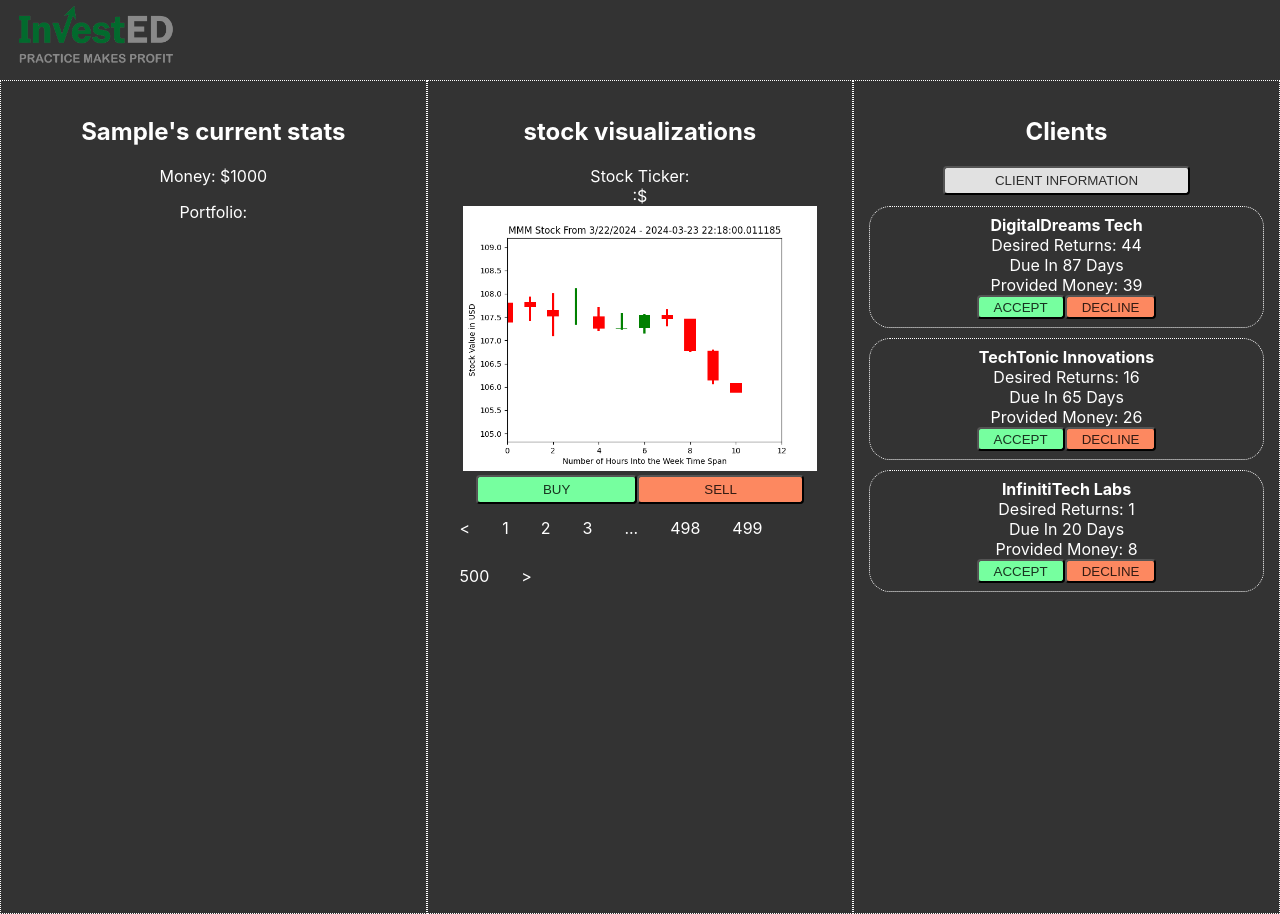
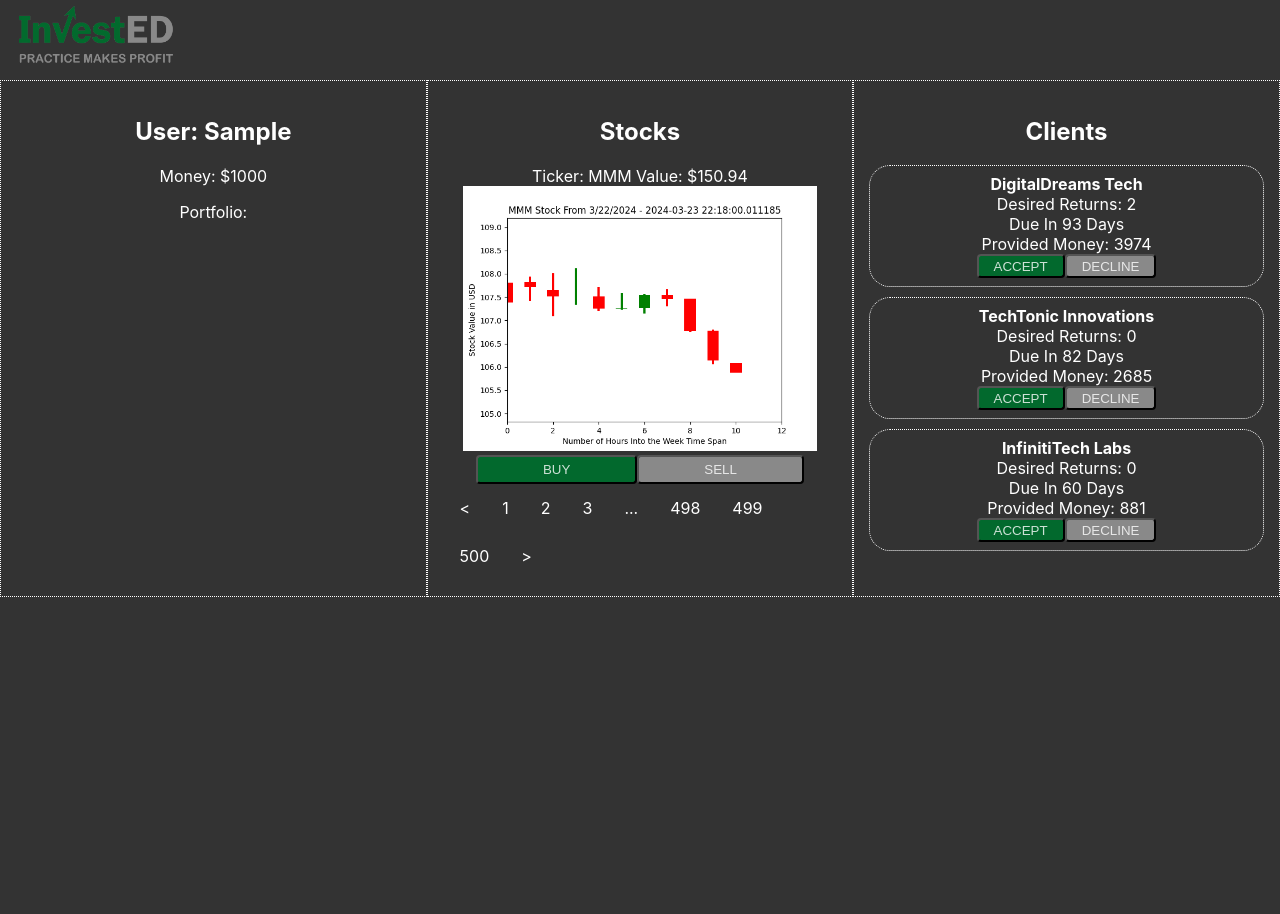
Before and after one commit to rrachelhuangg/2024-HooHacks, a React (Create React App) app in the folder frontend/: page / in a window 1280 px wide. Both pictures are taken after typing "Sample" into the empty fields and a click on the input 639 px from the left and 332 px from the top of the page. After the commit the page ends 800 px from the top, so only its background shows below. Built offline with nearby package versions, Linux system fonts and the light colour scheme.

Commit message:
modified colors to match logo theme

```diff
--- a/frontend/src/App.css
+++ b/frontend/src/App.css
@@ -95,8 +95,8 @@ li a:hover {
 
 .buyButton {
   text-decoration: none;
-  color: rgba(0, 0, 0, 0.8);
-  background: rgb(118, 255, 159);
+  color: rgba(255, 255, 255, 0.8);
+  background: #02692d;
   padding: 5px 65px;
   border-radius: 4px;
   font-weight: normal;
@@ -106,8 +106,8 @@ li a:hover {
 
 .sellButton {
   text-decoration: none;
-  color: rgba(0, 0, 0, 0.8);
-  background: rgb(253, 136, 96);
+  color: rgba(255, 255, 255, 0.8);
+  background: #898989;
   padding: 5px 65px;
   border-radius: 4px;
   font-weight: normal;
@@ -117,15 +117,14 @@ li a:hover {
 
 .buyButton:hover {
   color: rgb(219, 219, 219);
-  background: rgb(46, 161, 81);
+  background: #02692d;
   cursor: pointer;
-  font-weight:bold;
+  font-weight:bolder;
 }
 
 .sellButton:hover {
   color: rgb(223, 223, 223);
   font-weight: bold;
-  background: rgb(255, 113, 66);
   cursor: pointer;
 }
 
@@ -198,8 +197,8 @@ li a:hover {
 
 .acceptButton {
   text-decoration: none;
-  color: rgba(0, 0, 0, 0.8);
-  background: rgb(118, 255, 159);
+  color: rgba(255, 255, 255, 0.8);
+  background: #02692d;
   padding: 2.5px 15px;
   border-radius: 4px;
   font-weight: normal;
@@ -209,15 +208,15 @@ li a:hover {
 
 .acceptButton:hover {
   color: rgb(219, 219, 219);
-  background: rgb(46, 161, 81);
+  background: #02692d;
   cursor: pointer;
-  font-weight:bold;
+  font-weight:bolder;
 }
 
 .declineButton {
   text-decoration: none;
-  color: rgba(0, 0, 0, 0.8);
-  background: rgb(253, 136, 96);
+  color: rgba(255, 255, 255, 0.8);
+  background: #898989;
   padding: 2.5px 15px;
   border-radius: 4px;
   font-weight: normal;
@@ -228,6 +227,5 @@ li a:hover {
 .declineButton:hover {
   color: rgb(223, 223, 223);
   font-weight: bold;
-  background: rgb(255, 113, 66);
   cursor: pointer;
 }
--- a/frontend/src/App.js
+++ b/frontend/src/App.js
@@ -1,6 +1,6 @@
 import logo from './logo.svg';
 import './App.css';
-import { useEffect, useState } from "react"; // useState for storing data and useEffect for changing data on click
+import { useEffect, useState, useMemo } from "react"; // useState for storing data and useEffect for changing data on click
 import * as React from 'react';
 import ReactPaginate from "react-paginate"; // for pagination
 
@@ -14,35 +14,17 @@ function NavBar(){
 </ul></>);
 }
 
-let acceptedClients = {};
-function ClientComponent({clientName, desiredReturns, dueDate, givenMoney}){
-  const [bgC, setBGC] = useState("");
-  const [vB, setVB] = useState("visible");
-  function acceptClient(){
-    acceptedClients[clientName]=[desiredReturns, dueDate, givenMoney];
-    setBGC("red");
-    setVB("hidden");
-  }
 
 
-  return(<>
-    <div className = "clientComponent" style={{backgroundColor:bgC}}>
-    <div><strong>{clientName}</strong></div>
-    <div>Desired Returns: {desiredReturns}</div>
-    <div>Due In {dueDate} Days</div>
-    <div>Provided Money: {givenMoney}</div>
-    <div style={{visibility:vB}}>
-    <button className = "acceptButton" onClick = {acceptClient}>Accept</button><button className = "declineButton">Decline</button>
-    </div></div>
-    </>);
-}
 
 
-var closeValues = [];
-var stockTickers = [];
+var closeValues = ["150.94"];
+var stockTickers = ["MMM"];
+let clients = [];
 var stockz = ["MMM","AOS","ABT","ACN","AMD","AES","AFL","APD","ALB","ARE","LNT","ALL","AEE","AAL","AEP","AXP","AIG","AMT"];
 //AMD is the last png obtained
 function Control(props) {
+
 const [displayLogin, setLogin] = useState(props.displayLogin);
 const [name, setName] = useState("");
 const [money, setMoney] = useState(1000);
@@ -76,22 +58,21 @@ const n = 1;
 
     return(<>
     <div className = "tickerContainer">
-    <div>{stockTicker}:${closeVal}</div>
+    <div>Ticker: {stockTicker} Value: ${closeVal}</div>
     <img src = {path} className = "images"/>
       <button className = "buyButton" onClick = {buy}>Buy</button>
       <button className = "sellButton" onClick = {sell}>Sell</button></div></>
       );
   }
 
+
   const [ text, setText ] = useState();
-  const [dueDisplay, setDueDisplay] = useState(true);
-  function toggleDueDisplay(){
-    setDueDisplay(!dueDisplay);
-  }
+
   const[dueCurrent, setCurrentDisplay] = useState(false);
   function toggleCurrentDisplay(){
     setCurrentDisplay(!dueCurrent);
   }
+
 
     fetch( './graph_data.csv' )
         .then( response => response.text() )
@@ -111,6 +92,7 @@ const n = 1;
             }
         })
 
+
         const rows = [];
         for (let i = 0; i < 500; i++) {
             rows.push(<TickerDisplay index={i+1} closeVal={closeValues[i]} stockTicker={stockTickers[i]} />); //instead of passing i value, pass stock close value when ready
@@ -124,12 +106,56 @@ const n = 1;
           );
         }, [page]);
 
+
+
   const handleSubmit = (event) => {
     setLogin(false);
   }
 
+
+  //scuffed way of redirecting after login (toggles login stuff)
+  if (displayLogin) {
+    return(<>
+      <div className = "logoContainer"><img src = "./Logo.png" className="logo"/></div>
+    <form className = "loginPage" onSubmit={handleSubmit}>
+      <div><label>Enter your name:</label></div>
+        <input
+          type="text"
+          value={name}
+          onChange={(e) => {setName(e.target.value);
+          }}
+        />
+      <div><input className = "inputField" type="submit" /></div>
+    </form></>);
+  }
+
+  let acceptedClients = {};
+function ClientComponent({clientName, desiredReturns, dueDate, givenMoney}){
+  const [bgC, setBGC] = useState("");
+  const [vB, setVB] = useState("visible");
+  function acceptClient(){
+    acceptedClients[clientName]=[desiredReturns, dueDate, givenMoney];
+    console.log(acceptedClients);
+    setBGC("red");
+    setVB("hidden");
+    setMoney(money+givenMoney);
+  }
+
+  return(<>
+    <div className = "clientComponent" style={{backgroundColor:bgC}}>
+    <div><strong>{clientName}</strong></div>
+    <div>Desired Returns: {desiredReturns}</div>
+    <div>Due In {dueDate} Days</div>
+    <div>Provided Money: {givenMoney}</div>
+    <div style={{visibility:vB}}>
+    <button className = "acceptButton" onClick = {acceptClient}>Accept</button><button className = "declineButton">Decline</button>
+    </div></div>
+    </>);
+}
+
+
 function Clients(){
-    let clients = [];
+  if(clients.length!=3){
   for(let i = 0; i < 3; i++){
     let clientNames = [
       "Innovatech Solutions",
@@ -159,88 +185,28 @@ const n = 1;
       "QuantumShift Technology"
   ]
   ;
-      let desiredReturn = Math.floor(Math.random() * (100));
-      let DueDate = Math.floor(Math.random() * (100));
-      let givenMoneys = Math.floor(Math.random() * (100));
+    let desiredReturn = Math.floor(Math.random() * (5));
+    let DueDate = Math.floor(Math.random() * (50)+50);
+    let givenMoneys = Math.floor(Math.random() * (10)*1000);
     let clientName = clientNames[Math.floor(Math.random()*26)];
     clients.push(<ClientComponent clientName = {clientName} desiredReturns = {desiredReturn} dueDate = {DueDate} givenMoney = {givenMoneys}/>)
   }
-
+}
   return(<>{clients}</>);
 }
-  //scuffed way of redirecting after login (toggles login stuff)
-  if (displayLogin) {
-    return(<>
-      <div className = "logoContainer"><img src = "./Logo.png" className="logo"/></div>
-    <form className = "loginPage" onSubmit={handleSubmit}>
-      <div><label>Enter your name:</label></div>
-        <input
-          type="text"
-          value={name}
-          onChange={(e) => {setName(e.target.value);
-          }}
-        />
-      <div><input className = "inputField" type="submit" /></div>
-    </form></>);
-  }
 
-  if(dueDisplay){
+  if(true){
   return(
   <><NavBar/><div class="container">
   <div class="column">
-    <h2> {name}'s current stats </h2>
+    <h2> User: {name}</h2>
   <p>Money: ${money}</p>
   <p>Portfolio: {stockPortfolio}</p>
   </div>
-  <div class="column" style={{ height: '100vh', overflow: 'scroll' }}>
-  <h2> stock visualizations </h2>
+  <div class="column" >
+  <h2> Stocks </h2>
   <ul>
-{filterData && filterData.map((item, index) => <li>Stock Ticker:{item}</li>)}
-</ul>
-<ReactPaginate
-  containerClassName={"pagination"}
-  pageClassName={"page-item"}
-  activeClassName={"active"}
-  className = "graphs"
-  onPageChange={(event) => setPage(event.selected)}
-  pageCount={Math.ceil(rows.length / n)}
-  breakLabel="..."
-  previousLabel={
-    "<"
-  }
-  nextLabel={
-    ">"
-  }
-/>
-
-
-
-  </div>
-  <div class="column">
-    <h2> Clients </h2>
-    <div className = "clientButtons">
-    <button className = "clientButton" onClick = {toggleDueDisplay}>Client Information</button>
-
-    <Clients/>
-
-    {/* <ClientComponent clientName="Hello" desiredReturns="0" dueDate="0" givenMoney="0"/>
-    <ClientComponent clientName="Hello" desiredReturns="0" dueDate="0" givenMoney="0"/>
-    <ClientComponent clientName="Hello" desiredReturns="0" dueDate="0" givenMoney="0"/> */}
-    </div>
-  </div>
-</div> </>);}
-else if(dueDisplay==false){
-  return(
-    <><NavBar/><div class="container">
-    <div class="column">
-      <h2> {name}'s current stats </h2>
-    <p>Money: ${money}</p>
-    <p>Portfolio: {stockPortfolio}</p>
-    </div>
-    <div class="column" style={{ height: '100vh', overflow: 'scroll' }}>
-    <h2> stock visualizations </h2>
-    <ul>
-  {filterData && filterData.map((item, index) => <li>Stock Ticker:{item}</li>)}
+{filterData && filterData.map((item, index) => <li>{item}</li>)}
 </ul>
 <ReactPaginate
   containerClassName={"pagination"}
@@ -259,15 +225,17 @@ else if(dueDisplay==false){
 />
 
   </div>
+
   <div class="column">
     <h2> Clients </h2>
-      <div className = "clientButtons">
-      <button className = "clientButton" onClick = {toggleDueDisplay}>Client Information</button>
+    <Clients/>
+
   </div>
-    </div>
-  </div> </>);
+</div> </>);}
 }
-}
+
+
+
 
 function App() {
 
```
Lines whose indentation alone changed are shown as unchanged.
